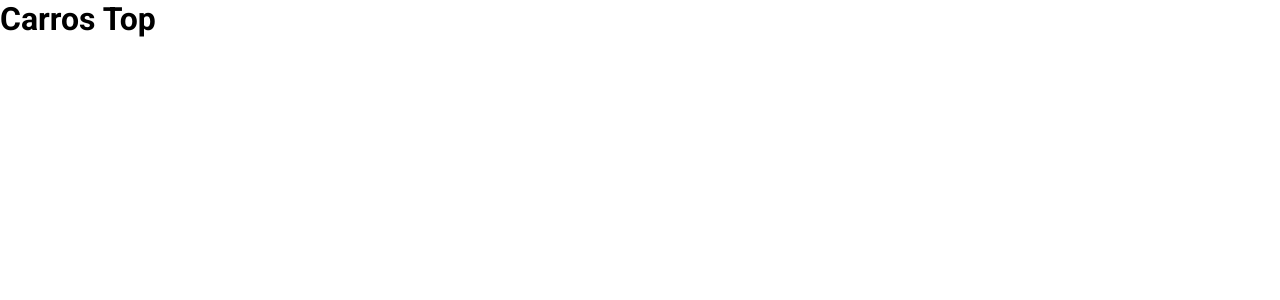
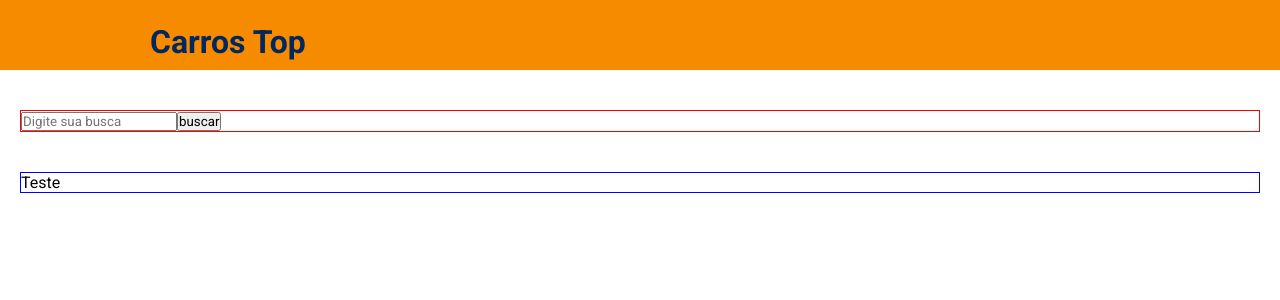
Before and after one commit to cauerg44/carros-top-react, a React (Vite) app: page / in a window 1280 px wide. Shown: the top 300 px of the page. Built offline with nearby package versions, Linux system fonts and the light colour scheme.

Commit message:
Structuring Search Bar

```diff
--- a/src/components/Header/index.tsx
+++ b/src/components/Header/index.tsx
@@ -1,8 +1,10 @@
+import './styles.css'
+
 export default function Header() {
 
     return (
         <header>
-            <div>
+            <div className="ct-container">
                 <h1>Carros Top</h1>
             </div>
         </header>
--- /dev/null
+++ b/src/components/Header/styles.css
@@ -0,0 +1,12 @@
+header {
+    padding: 0 20px;
+    background-color: var(--ct-color-bg-secondary);
+    height: 70px;
+    display: flex;
+    align-items: center;
+}
+
+header h1 {
+    color: var(--ct-color-font-tertiary);
+    height: 24px;
+}
--- /dev/null
+++ b/src/components/SearchBar/index.tsx
@@ -0,0 +1,8 @@
+export default function SearchBar() {
+    return (
+        <form>
+            <input type="text" placeholder="Digite sua busca" />
+            <button type="submit">buscar</button>
+        </form>
+    )
+}
--- a/src/index.css
+++ b/src/index.css
@@ -1,7 +1,14 @@
 @import url('https://fonts.googleapis.com/css2?family=Roboto:ital,wght@0,400;0,700;1,400&display=swap');
 
 :root {
-  --color-bg-primary: #fff;
+  --ct-color-bg-primary: #fff;
+  --ct-color-bg-secondary: #F78B00;
+
+  --ct-color-primary: #000;
+  --ct-color-secondary: #585858;
+
+  --ct-color-font-tertiary: #00285F;
+  --ct-color-font-quaterary: #fff;
 }
 
 * {
@@ -19,5 +26,11 @@
 
 html,
 body {
-  background-color: var(--color-bg-primary);
+  background-color: var(--ct-color-bg-primary);
 }
+
+.ct-container {
+  width: 100%;
+  max-width: 980px;
+  margin: 0 auto;
+}
--- a/src/routes/Catalog/index.tsx
+++ b/src/routes/Catalog/index.tsx
@@ -1,8 +1,23 @@
+import './styles.css'
 import Header from "../../components/Header";
+import SearchBar from '../../components/SearchBar';
 
 export default function Catalog() {
 
     return (
-        <Header />
+        <>
+            <Header />
+            <main className="ct-catalog-main">
+                <section id="ct-catalog-section">
+                    <div className="ct-search-bar-container">
+                        <SearchBar />
+                    </div>
+
+                    <div className="ct-catalog-cards-container">
+                        <div>Teste</div>
+                    </div>
+                </section>
+            </main>
+        </>
     )
 }
--- /dev/null
+++ b/src/routes/Catalog/styles.css
@@ -0,0 +1,23 @@
+
+#ct-catalog-section {
+    padding: 40px 0;
+}
+
+.ct-search-bar-container {
+    margin-bottom: 40px;
+    border: 1px solid red;
+}
+
+.ct-catalog-cards-container {
+    border: 1px solid blue;
+}
+
+.ct-catalog-main {
+    padding: 0 10px;
+}
+
+@media (min-width: 576px) {
+    .ct-catalog-main {
+        padding: 0 20px;
+    }
+}
```
